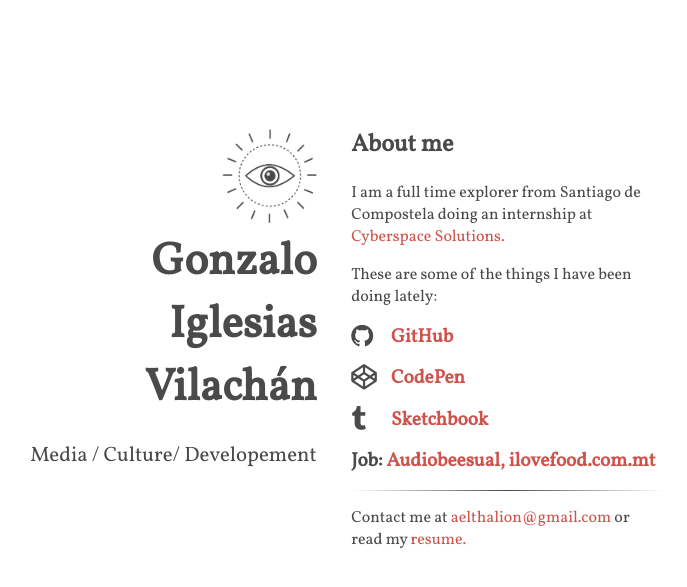
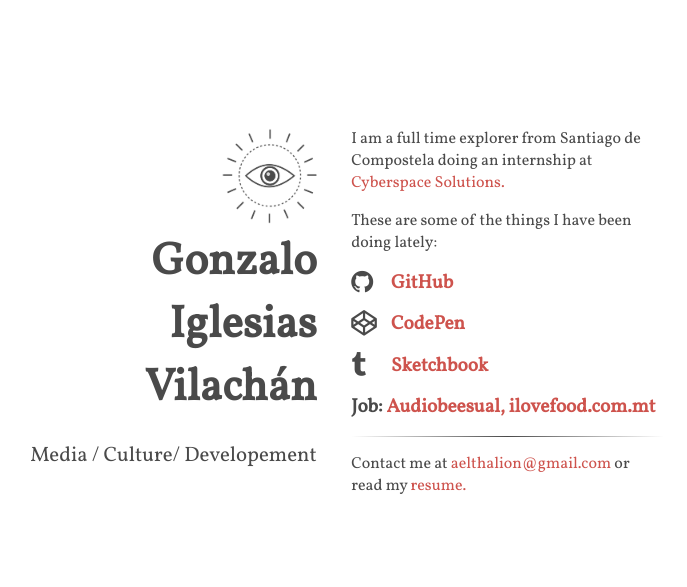
Before and after one commit to gonzaloiv/gonzaloiv.github.io, a Jekyll site: the page built from index.html, in a window 1280 px wide. Shown: the top 587 px of the page, without its empty margins (316-1003 px from the left). Built offline with Jekyll 4.4.1, drawn with Linux system fonts in a browser that asks for light colours; nearby versions of some CDN libraries.

Commit message:
more changes

```diff
--- a/_includes/content.html
+++ b/_includes/content.html
@@ -1,4 +1,4 @@
-<h2>About me</h2>
+
 <p>I am a full time explorer from Santiago de Compostela doing an internship at <a href="http://cyberspace.com.mt/">Cyberspace Solutions.</a>
         </br>
     </p>These are some of the things I have been doing lately:</p>
```
Also changed, not shown: favicon.ico, 1 other file.
